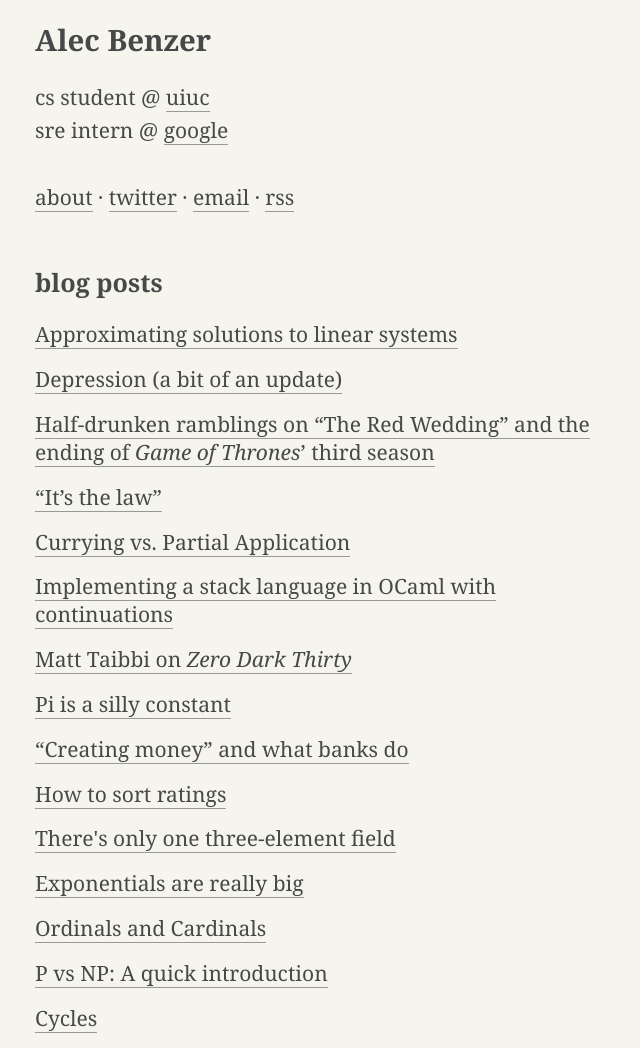
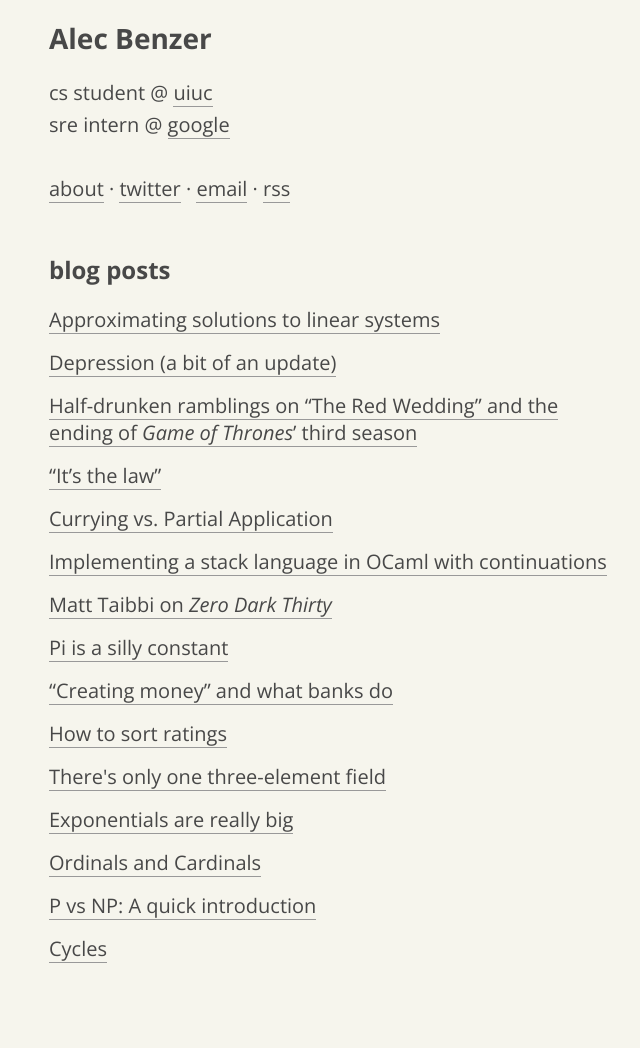
Before and after one commit to AlecBenzer/alecbenzer.github.com, a Jekyll site: the page built from index.md, in a window 1280 px wide. Shown: the whole page, without its empty margins (311-951 px from the left). Built offline with Jekyll 4.4.1, drawn with Linux system fonts in a browser that asks for light colours; after the commit the page ends 978 px from its top, so only the background shows below that.

Commit message:
open sans

```diff
--- a/css/style.css
+++ b/css/style.css
@@ -1,3 +1,5 @@
+@import url(http://fonts.googleapis.com/css?family=Open+Sans:400italic,700italic,400,700);
+
 body {
   background: #f6f5ed;
 }
@@ -5,9 +7,10 @@ body {
 #content {
   max-width: 28em;
   margin: 0 auto;
-  font-size: 21px;
+  font-size: 20px;
   color: #484848;
-  font-family: 'Georgia', 'Times New Roman', serif;
+  /* font-family: 'Georgia', 'Times New Roman', serif; */
+  font-family: 'Open Sans', 'Helvetica', 'Arial', sans-serif;
 }
 
 #content p, #content ul, #content ol {
```
